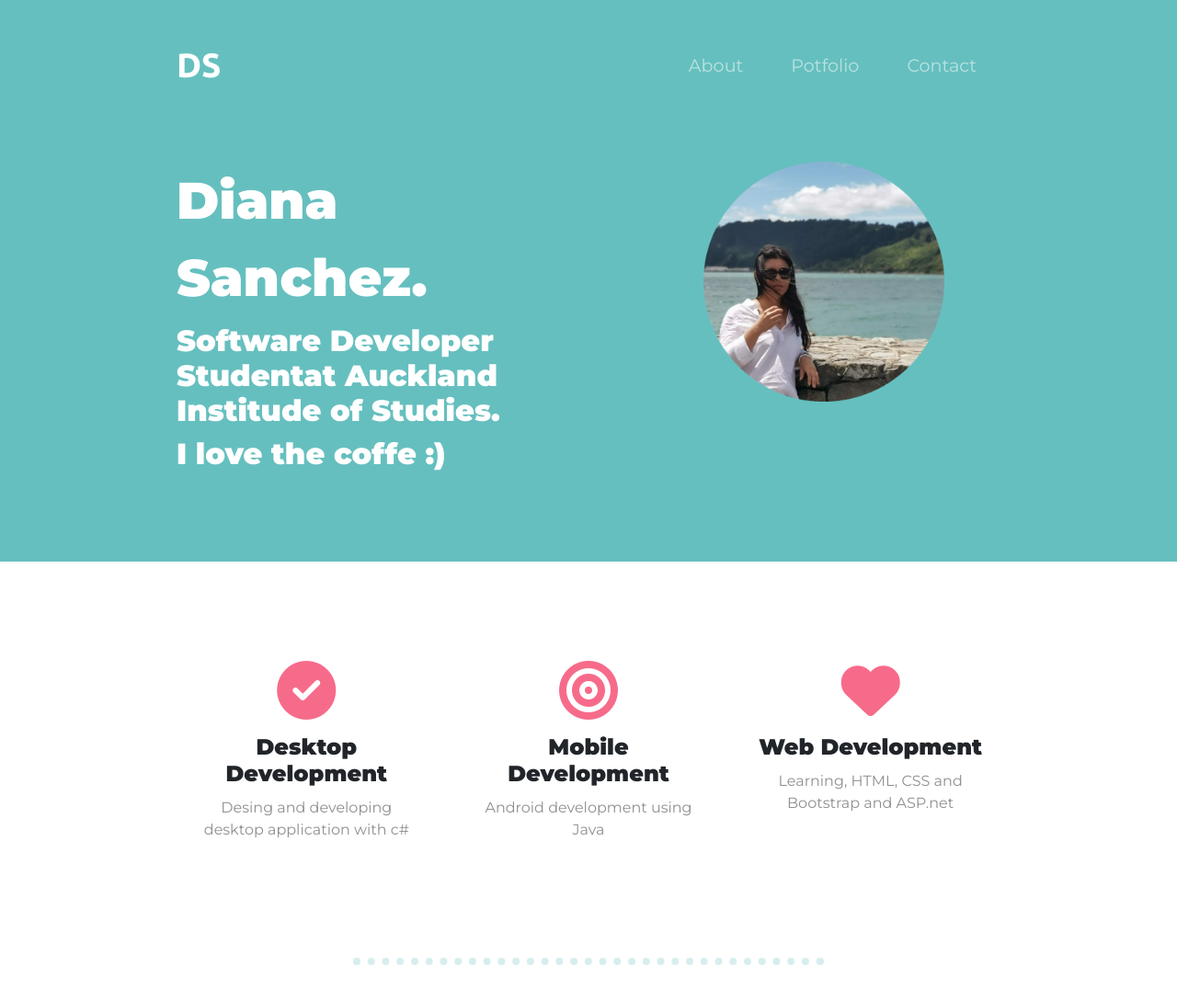
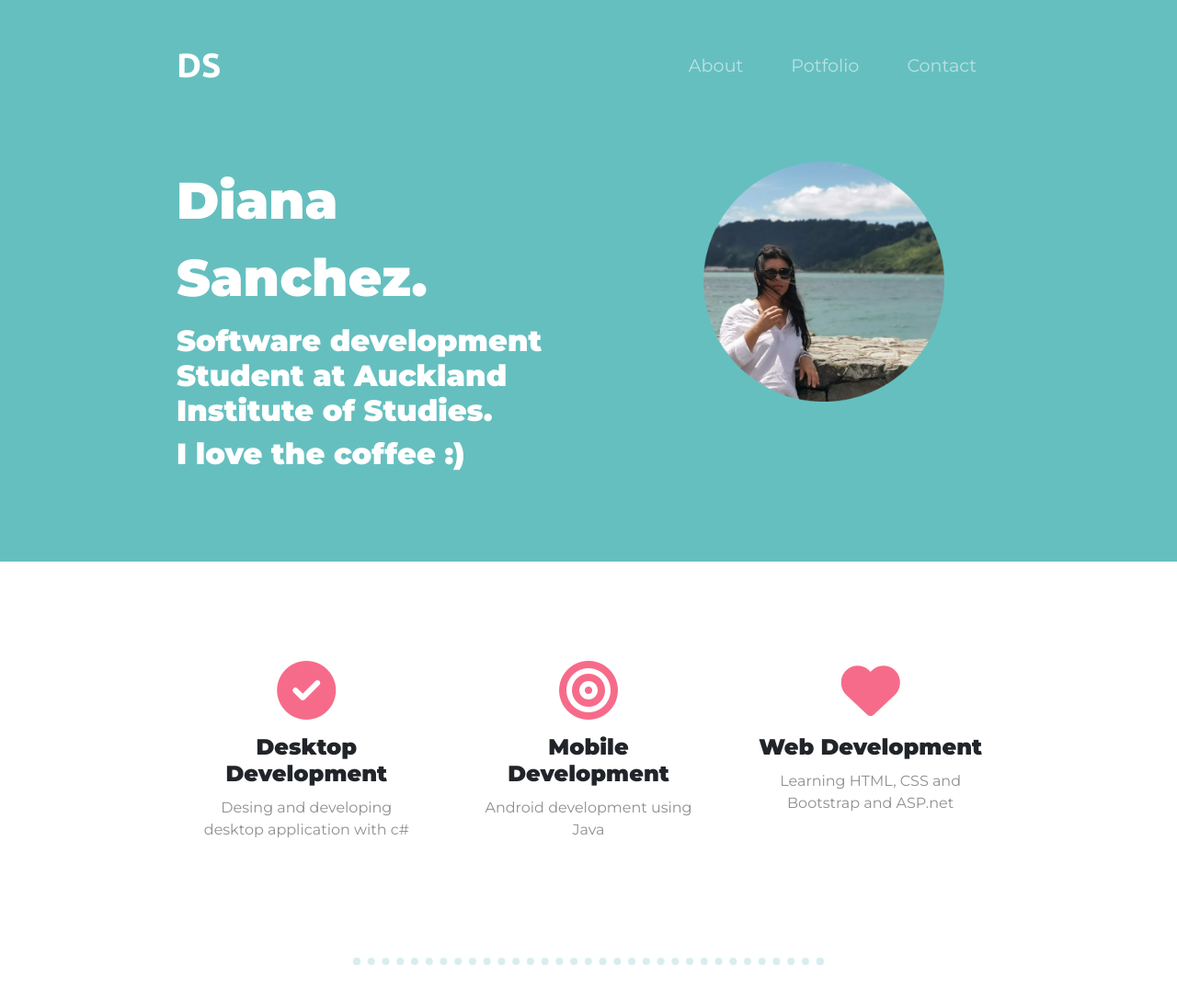
Before and after one commit to dianacsanchezm/DianaSite, a plain HTML site: page index.html in a window 1280 px wide. Shown: the top 1088 px of the page at 92% size. Drawn offline with nearby package versions, Linux system fonts and the light colour scheme.

Commit message:
Add files via upload

```diff
--- a/index.html
+++ b/index.html
@@ -60,8 +60,8 @@
       <div class="row">
         <div class="col-lg-6">
           <h1 class="big-heading">Diana Sanchez.</h1>
-          <h2>Software Developer Studentat Auckland Institude of Studies.</h2>
-          <h2>I love the coffe :)</h2>
+          <h2>Software development Student at Auckland Institute of Studies.</h2>
+          <h2>I love the coffee :)</h2>
 
         </div>
         <div class=" title-image-container col-lg-6 ">
@@ -97,7 +97,7 @@
       <div class="col-lg-4 feature-box">
         <i class="fas fa-heart fa-4x feature-icon"></i>
         <h3 class="feature-tittle">Web Development</h3>
-        <p class="feature-text">Learning, HTML, CSS and Bootstrap and ASP.net</p>
+        <p class="feature-text">Learning HTML, CSS and Bootstrap and ASP.net</p>
       </div>
     </div>
   </div>
```
